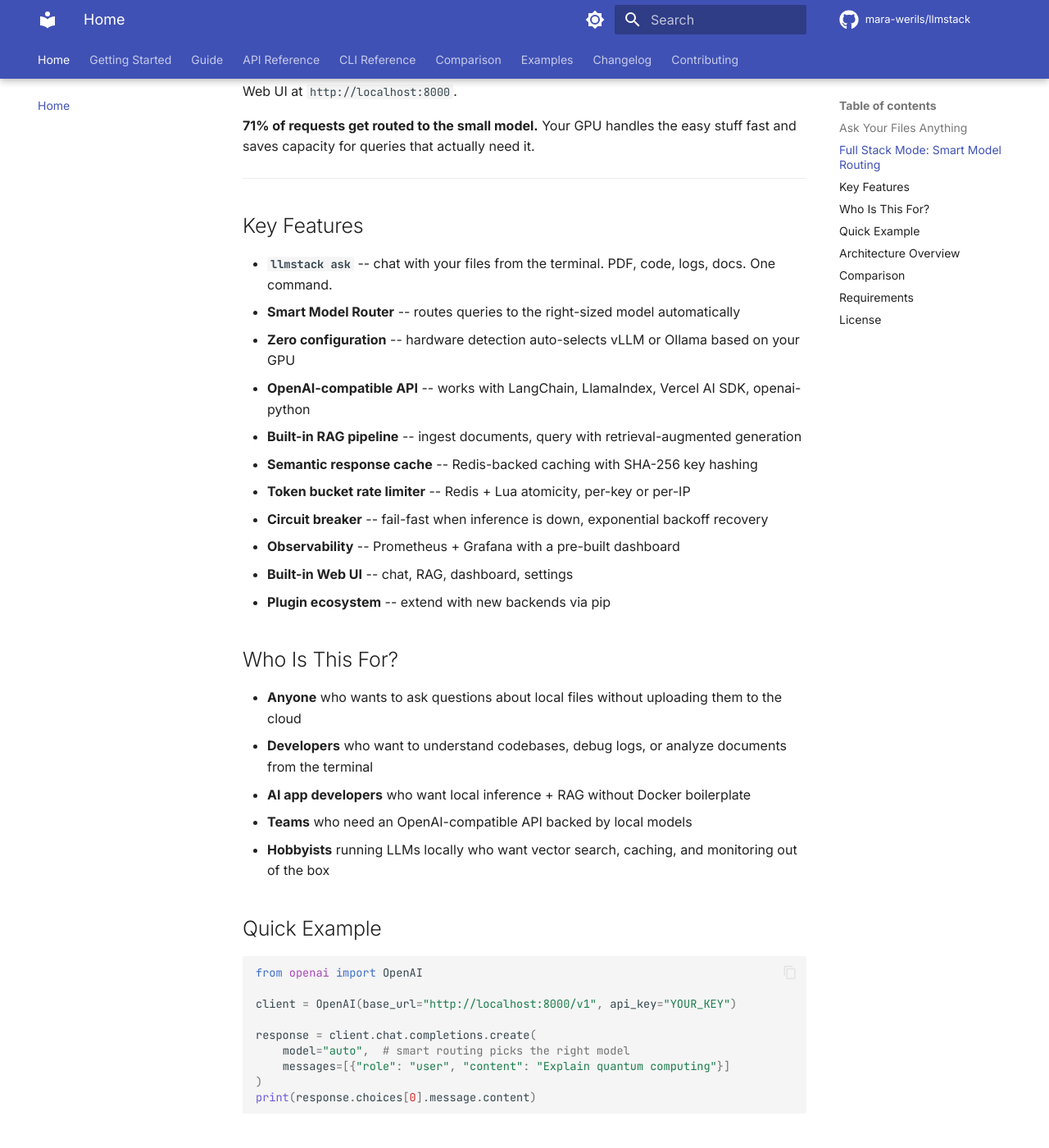
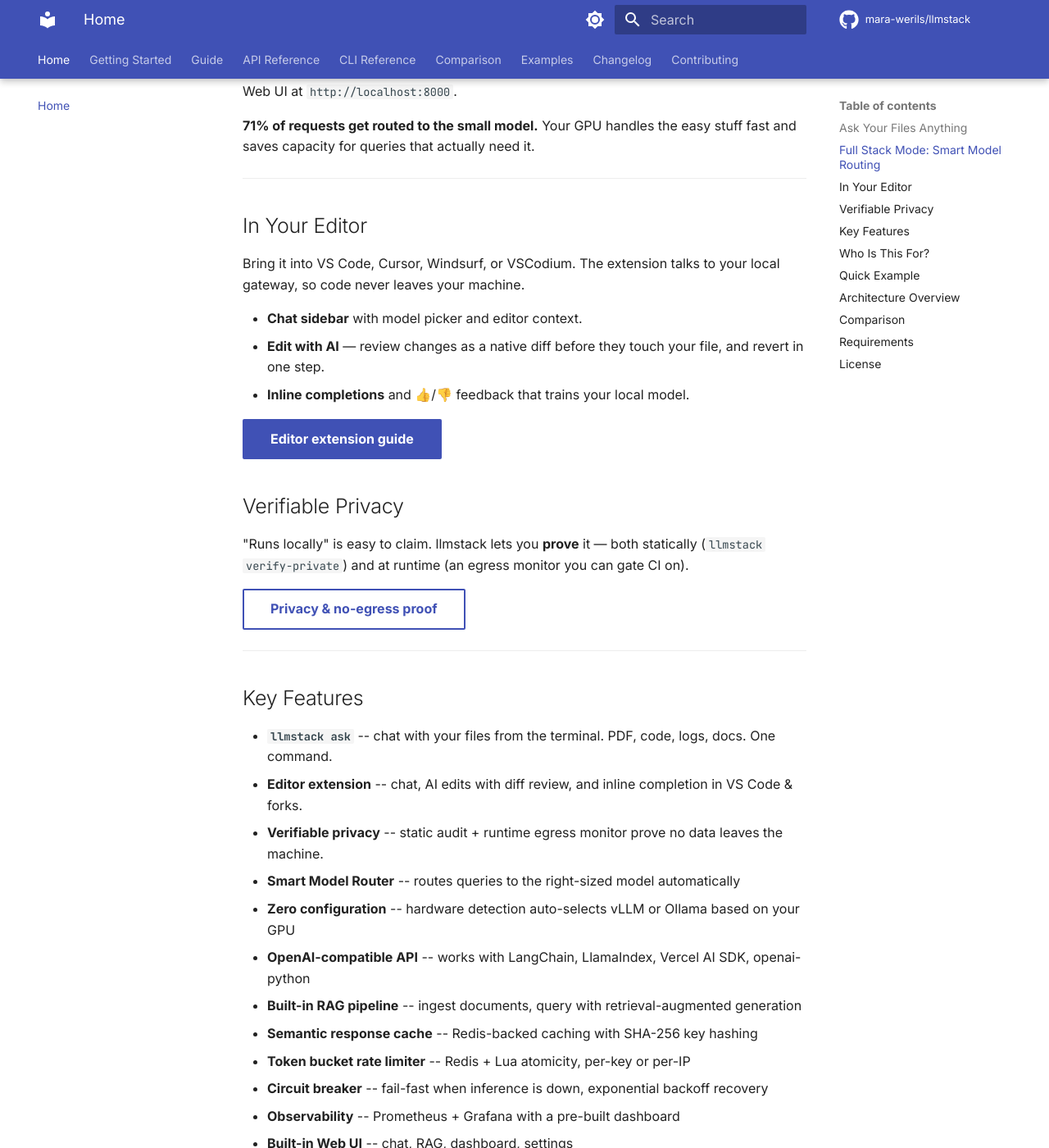
Before and after one commit to mara-werils/llmstack, an MkDocs documentation site: the page built from docs/index.md, in a window 1280 px wide and 1400 px high, scrolled down 1088 px. Shown: the whole window at 82% size. Built offline with MkDocs 1.6.1 and Material for MkDocs 9.7.7, drawn with Linux system fonts in a browser that asks for light colours; comment, search, counter and statistics services are not loaded; some of the changed text lies outside the part shown.

Commit message:
docs: surface editor extension, privacy proof, and comparison on the homepage

```diff
--- a/docs/index.md
+++ b/docs/index.md
@@ -45,9 +45,32 @@
 
 ---
 
+## In Your Editor
+
+Bring it into VS Code, Cursor, Windsurf, or VSCodium. The extension talks to your
+local gateway, so code never leaves your machine.
+
+- **Chat sidebar** with model picker and editor context.
+- **Edit with AI** — review changes as a native diff before they touch your file,
+  and revert in one step.
+- **Inline completions** and 👍/👎 feedback that trains your local model.
+
+[Editor extension guide](guide/editor.md){ .md-button .md-button--primary }
+
+## Verifiable Privacy
+
+"Runs locally" is easy to claim. llmstack lets you **prove** it — both statically
+(`llmstack verify-private`) and at runtime (an egress monitor you can gate CI on).
+
+[Privacy & no-egress proof](guide/privacy.md){ .md-button }
+
+---
+
 ## Key Features
 
 - **`llmstack ask`** -- chat with your files from the terminal. PDF, code, logs, docs. One command.
+- **Editor extension** -- chat, AI edits with diff review, and inline completion in VS Code & forks.
+- **Verifiable privacy** -- static audit + runtime egress monitor prove no data leaves the machine.
 - **Smart Model Router** -- routes queries to the right-sized model automatically
 - **Zero configuration** -- hardware detection auto-selects vLLM or Ollama based on your GPU
 - **OpenAI-compatible API** -- works with LangChain, LlamaIndex, Vercel AI SDK, openai-python
@@ -126,6 +149,9 @@
 | Observability dashboard | **Yes** | No | Partial | Partial |
 | Plugin ecosystem | **Yes** | No | No | No |
 
+See how llmstack compares to other AI coding tools (Cline, Continue, Tabby, Aider)
+in the [full comparison](comparison.md).
+
 ## Requirements
 
 - Python 3.11+
```
